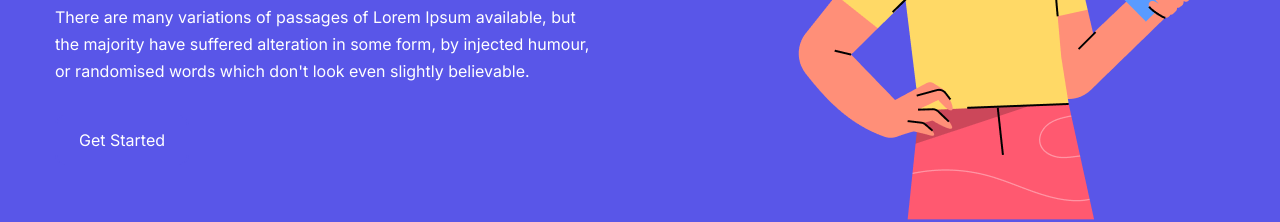
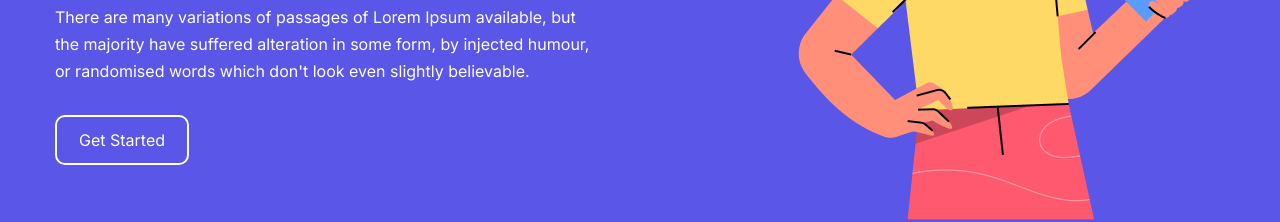
Before and after one commit to jannatul281205/Figma-2, a plain HTML site: page index.html in a window 1280 px wide. Shown: the part 618-840 px from the top of the page. Drawn offline with Linux system fonts and the light colour scheme.

Commit message:
Update style.css

```diff
--- a/css/style.css
+++ b/css/style.css
@@ -94,7 +94,7 @@ h1,h2,h3,h4,h5,h6,p{
     background: #5956E8;
     border-radius: 10px;
     color: #FFFFFF;
-    border: 2px solid #5956E8;
+    border: 2px solid #FFFFFF;
     transition: 0.4s;
     margin-top: 30px;
 }
```
